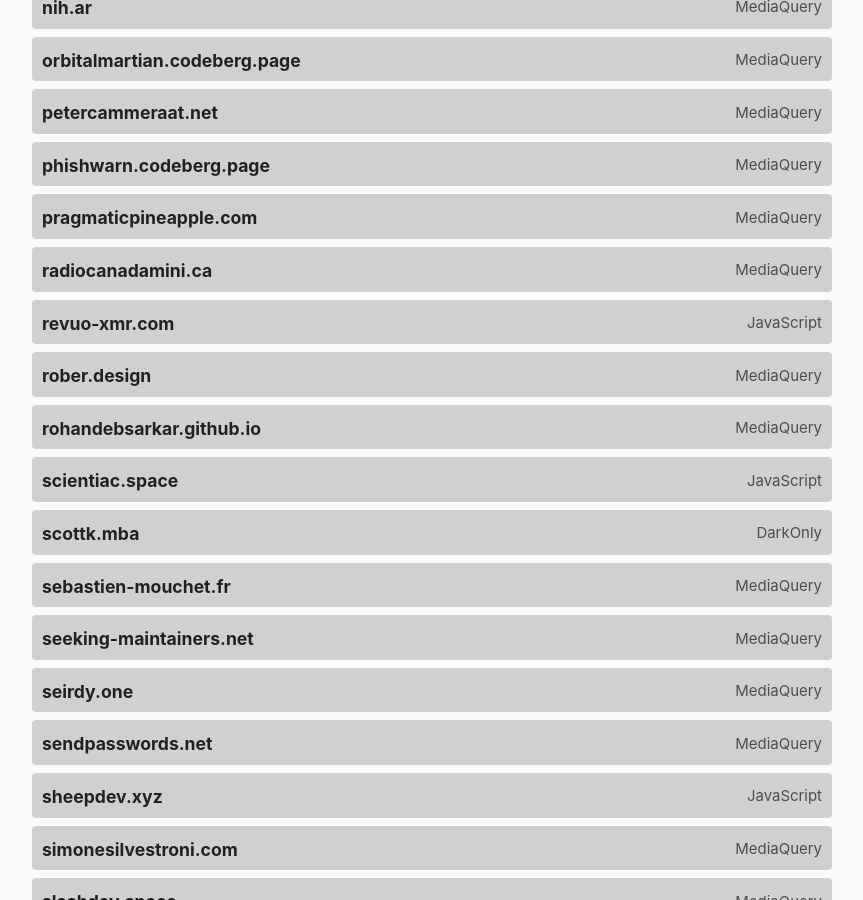
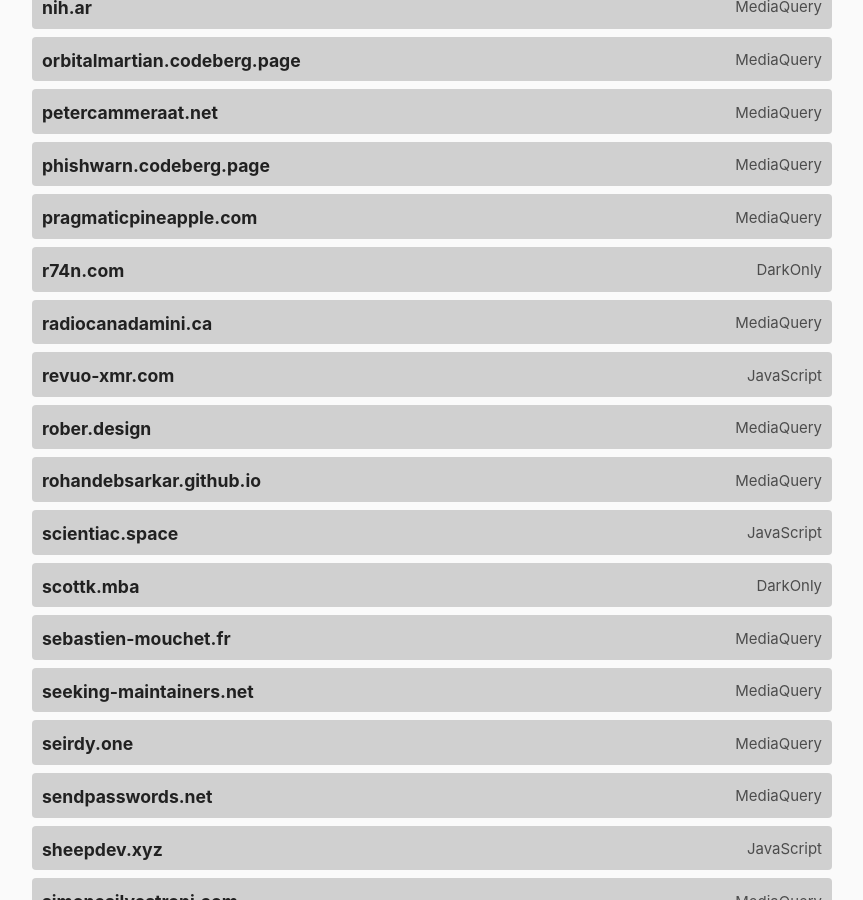
Before and after one commit to garritfra/darktheme.club, a Jekyll site: the page built from index.md, in a window 1280 px wide and 900 px high, scrolled down 4478 px. Shown: the whole window, without its empty margins (208-1071 px from the left). Built offline with Jekyll 4.4.1, drawn with Linux system fonts in a browser that asks for light colours.

Commit message:
Update sites.yml

```diff
--- a/_data/sites.yml
+++ b/_data/sites.yml
@@ -547,3 +547,8 @@
   url: https://zwbetz.com/
   method: javascript
   last_checked: 2024-02-27
+
+- domain: r74n.com
+  url: https://r74n.com/
+  method: darkonly
+  last_checked: 2024-03-20
```
